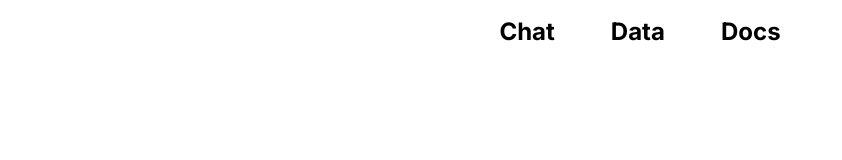
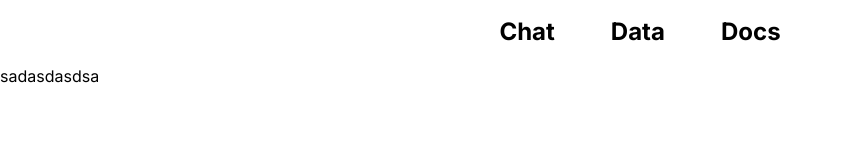
Before and after one commit to ubq-testing/bot-ai, a Next.js app: page /tri-display in a window 1280 px wide. Shown: the top 160 px of the page, without its empty margins (0-842 px from the left). Built offline with nearby package versions, Linux system fonts and the light colour scheme.

Commit message:
tactical nuke incoming

```diff
--- a/app/tri-display/layout.tsx
+++ b/app/tri-display/layout.tsx
@@ -9,9 +9,9 @@ export default function DualLayout(props: {
   docs: React.ReactNode;
 }) {
   return (
-    <div className="">
-      {""}
-      {""}
+    <div class="">
+      {"sada"}
+      {"sdasdsa"}
     </div>
   );
 }
```
